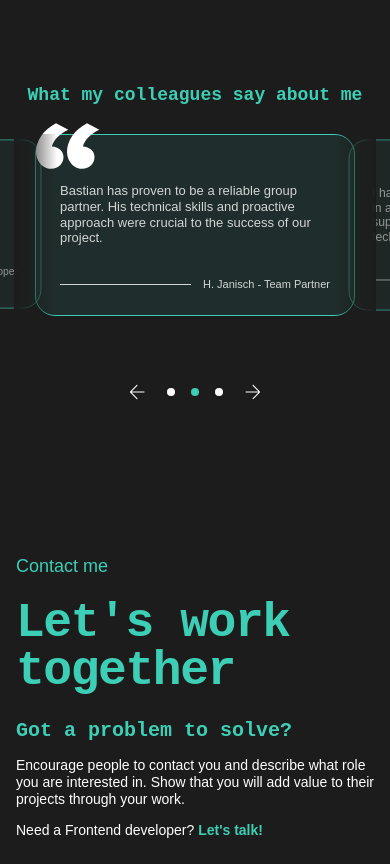
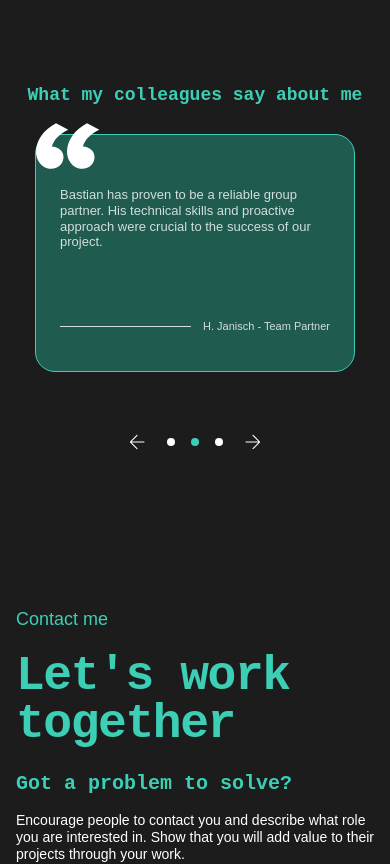
Before and after one commit to CZX93-BW/portfolio-webseite, an Angular app: page / in a window 390 px wide. Shown: the part 3580-4444 px from the top of the page. Built offline with nearby package versions, Linux system fonts and the light colour scheme.

Commit message:
fix(sections): refine contact and testimonial responsiveness

```diff
--- a/src/app/sections/contact/contact.scss
+++ b/src/app/sections/contact/contact.scss
@@ -6,7 +6,7 @@
 
 .contact__container {
   display: grid;
-  grid-template-columns: 568px 616px;
+  grid-template-columns: minmax(0, 568fr) minmax(0, 616fr);
   gap: 64px;
   width: min(100% - calc(var(--container-padding-desktop) * 2), 1248px);
   margin-inline: auto;
@@ -56,7 +56,6 @@
   color: var(--color-white);
   font-family: var(--font-primary);
   font-size: 16px;
-  font-weight: 400;
   line-height: 1.2;
 }
 
@@ -68,6 +67,7 @@
 
 .contact__form {
   display: grid;
+  min-width: 0;
   border-top: 1px solid rgba(61, 207, 182, 0.5);
 }
 
@@ -75,6 +75,7 @@
   display: grid;
   min-height: 131px;
   gap: 10px;
+  min-width: 0;
   padding: 32px;
   border-bottom: 1px solid rgba(61, 207, 182, 0.5);
   transition:
@@ -99,6 +100,7 @@
 .contact__field input,
 .contact__field textarea {
   width: 100%;
+  min-width: 0;
   border: 0;
   outline: 0;
   resize: none;
@@ -106,7 +108,6 @@
   background: transparent;
   font-family: var(--font-primary);
   font-size: 18px;
-  font-weight: 400;
   line-height: 1.2;
 }
 
@@ -115,12 +116,12 @@
   color: rgba(255, 255, 255, 0.8);
 }
 
-.contact__error {
+.contact__error,
+.contact__privacy-error {
   min-height: 17px;
   color: #e61c40;
   font-family: var(--font-primary);
   font-size: 14px;
-  font-weight: 400;
   line-height: 1.2;
 }
 
@@ -138,7 +139,6 @@
   color: var(--color-white);
   font-family: var(--font-primary);
   font-size: 15px;
-  font-weight: 400;
   line-height: 1.2;
   cursor: pointer;
 }
@@ -157,13 +157,14 @@
   border: 2px solid var(--color-primary);
   background: transparent;
   transition:
+    border-color var(--transition-default),
     background-color var(--transition-default),
     box-shadow var(--transition-default);
 }
 
 .contact__custom-checkbox::after {
   position: absolute;
-  inset: 3px;
+  inset: 0;
   background: var(--color-primary);
   content: '';
   opacity: 0;
@@ -174,12 +175,12 @@
   box-shadow: 0 0 0 8px rgba(255, 255, 255, 0.08);
 }
 
+.contact__checkbox input:checked + .contact__custom-checkbox {
+  border-color: transparent;
+}
+
 .contact__checkbox input:checked + .contact__custom-checkbox::after {
   opacity: 1;
-}
-
-.contact__checkbox input:checked + .contact__custom-checkbox {
-  background: transparent;
 }
 
 .contact__checkbox a {
@@ -187,10 +188,6 @@
   font-family: var(--font-accent);
   letter-spacing: -0.03em;
   text-decoration: none;
-  transition:
-    color var(--transition-default),
-    text-shadow var(--transition-default),
-    text-decoration-color var(--transition-default);
 }
 
 .contact__checkbox a:hover,
@@ -199,17 +196,7 @@
   text-decoration: underline;
   text-decoration-color: var(--color-primary);
   text-underline-offset: 4px;
-  text-shadow: 0 0 10px rgba(61, 207, 182, 0.8);
   outline: none;
-}
-
-.contact__privacy-error {
-  min-height: 17px;
-  color: #e61c40;
-  font-family: var(--font-primary);
-  font-size: 14px;
-  font-weight: 400;
-  line-height: 1.2;
 }
 
 .contact__button {
@@ -226,7 +213,6 @@
   background: transparent;
   font-family: var(--font-primary);
   font-size: 18px;
-  font-weight: 400;
   line-height: 1.2;
   cursor: pointer;
   transition:
@@ -276,10 +262,7 @@
   .contact__container {
     grid-template-columns: minmax(0, 616px);
     justify-content: center;
-    width: min(
-      calc(100% - (var(--container-padding-tablet) * 2)),
-      var(--content-max-width)
-    );
+    width: min(calc(100% - (var(--container-padding-tablet) * 2)), var(--content-max-width));
   }
 }
 
@@ -301,11 +284,6 @@
 
   .contact__content h2 {
     font-size: clamp(44px, 14.35vw, 56px);
-    line-height: 1;
-  }
-
-  .contact__text {
-    gap: 14px;
   }
 
   .contact__text h3 {
@@ -331,7 +309,8 @@
     font-size: 14px;
   }
 
-  .contact__error {
+  .contact__error,
+  .contact__privacy-error {
     font-size: 12px;
   }
 
@@ -349,17 +328,7 @@
     height: 18px;
   }
 
-  .contact__custom-checkbox::after {
-    inset: 2px;
-  }
-
-  .contact__privacy-error {
-    font-size: 12px;
-  }
-
   .contact__button {
-    min-width: 139px;
-    min-height: 48px;
     margin-top: 24px;
     font-size: 14px;
   }
@@ -377,10 +346,6 @@
   .contact__field {
     padding-inline: 0;
   }
-
-  .contact__checkbox {
-    gap: 8px;
-  }
 }
 
 @media (max-width: 1023px) and (orientation: landscape) {
@@ -390,10 +355,6 @@
     width: min(calc(100% - 64px), var(--content-max-width));
   }
 
-  .contact__content {
-    gap: 24px;
-  }
-
   .contact__content h2 {
     font-size: clamp(40px, 7vw, 56px);
   }
@@ -401,16 +362,6 @@
   .contact__field {
     min-height: 96px;
     padding: 20px 16px;
-  }
-
-  .contact__field span {
-    font-size: 18px;
-  }
-
-  .contact__field input,
-  .contact__field textarea,
-  .contact__text p {
-    font-size: 14px;
   }
 }
 
--- a/src/app/sections/testimonials/testimonials.scss
+++ b/src/app/sections/testimonials/testimonials.scss
@@ -191,16 +191,37 @@
 }
 
 @include mixins.below-lg {
+  .testimonials {
+    padding-inline: clamp(24px, 6vw, 64px);
+  }
+
+  .testimonials__carousel {
+    min-height: 330px;
+  }
+
+  .testimonials__fade {
+    display: none;
+  }
+
+  .testimonials__track {
+    height: 252px;
+    overflow: visible;
+  }
+
   .testimonials__card {
-    width: min(632px, calc(100vw - 160px));
+    width: min(632px, calc(100vw - 128px));
+    min-height: 218px;
+    background: #1f5b4f;
   }
 
   .testimonials__card--previous {
-    transform: translateX(calc(-50% - 560px)) scale(0.9);
+    opacity: 0.24;
+    transform: translateX(calc(-50% - min(720px, 92vw))) scale(0.94);
   }
 
   .testimonials__card--next {
-    transform: translateX(calc(-50% + 560px)) scale(0.9);
+    opacity: 0.24;
+    transform: translateX(calc(-50% + min(720px, 92vw))) scale(0.94);
   }
 }
 
@@ -217,37 +238,30 @@
   }
 
   .testimonials__carousel {
-    min-height: 295px;
-  }
-
-  .testimonials__fade {
-    background: linear-gradient(
-      90deg,
-      #1c1c1c 0%,
-      rgba(28, 28, 28, 0) 12%,
-      rgba(28, 28, 28, 0) 88%,
-      #1c1c1c 100%
-    );
+    min-height: 340px;
   }
 
   .testimonials__track {
-    height: 220px;
+    height: 260px;
   }
 
   .testimonials__card {
     width: min(100%, 358px);
-    min-height: 180px;
-    gap: 32px;
-    padding: 52px 32px 28px;
+    min-height: 226px;
+    gap: 28px;
+    padding: 56px 32px 28px;
     border-radius: 20px;
+    background: #1f5b4f;
   }
 
   .testimonials__card--previous {
-    transform: translateX(calc(-50% - 342px)) scale(0.94);
+    opacity: 0.16;
+    transform: translateX(calc(-50% - 430px)) scale(0.94);
   }
 
   .testimonials__card--next {
-    transform: translateX(calc(-50% + 342px)) scale(0.94);
+    opacity: 0.16;
+    transform: translateX(calc(-50% + 430px)) scale(0.94);
   }
 
   .testimonials__quotes {
@@ -274,11 +288,7 @@
     gap: 14px;
   }
 
-  .testimonials__arrow {
-    width: 32px;
-    height: 32px;
-  }
-
+  .testimonials__arrow,
   .testimonials__arrow-icon {
     width: 32px;
     height: 32px;
@@ -294,17 +304,26 @@
     font-size: 18px;
   }
 
+  .testimonials__carousel {
+    min-height: 348px;
+  }
+
+  .testimonials__track {
+    height: 268px;
+  }
+
   .testimonials__card {
     width: min(100%, 320px);
-    padding: 48px 24px 24px;
+    min-height: 238px;
+    padding: 52px 24px 24px;
   }
 
   .testimonials__card--previous {
-    transform: translateX(calc(-50% - 304px)) scale(0.94);
+    transform: translateX(calc(-50% - 380px)) scale(0.94);
   }
 
   .testimonials__card--next {
-    transform: translateX(calc(-50% + 304px)) scale(0.94);
+    transform: translateX(calc(-50% + 380px)) scale(0.94);
   }
 
   .testimonials__quote {
@@ -321,6 +340,10 @@
     min-height: 260px;
   }
 
+  .testimonials__fade {
+    display: none;
+  }
+
   .testimonials__track {
     height: 195px;
   }
@@ -330,6 +353,7 @@
     min-height: 178px;
     gap: 24px;
     padding: 40px 32px 24px;
+    background: rgba(8, 70, 59, 0.72);
   }
 
   .testimonials__quotes {
```
